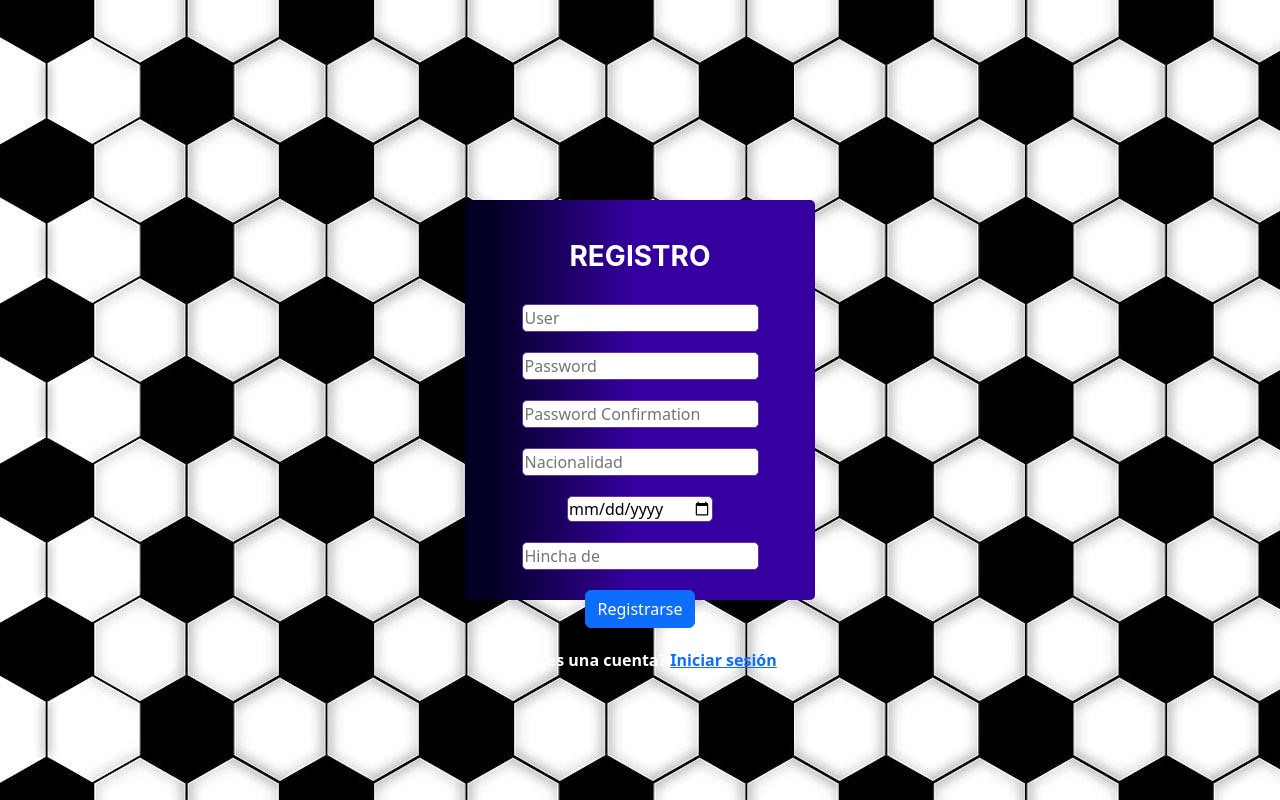
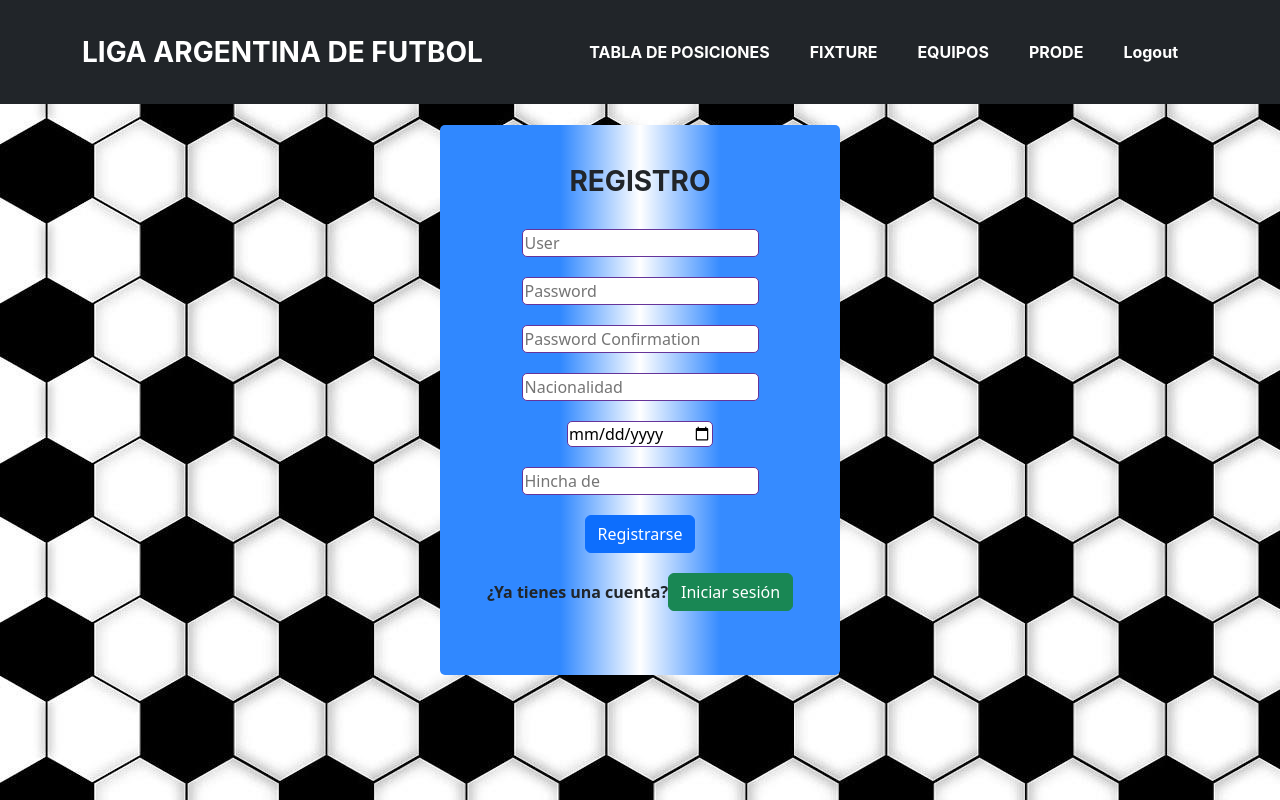
Before and after one commit to FabianFrias25/ProyectoFinalFriasFabian, a Django app: page /AppFutbolArg/registro/ in a window 1280 px wide. Run offline with Django 4.2, Linux system fonts and the light colour scheme; some libraries are stand-ins or nearby versions; some web fonts are replaced.

Commit message:
registro, login y templates

```diff
--- a/AppFutbolArg/static/AppFutbolArg/css/fabifriasStyles.css
+++ b/AppFutbolArg/static/AppFutbolArg/css/fabifriasStyles.css
@@ -100,12 +100,12 @@ table td {
 
 .formRegistro {
     font-weight: bold;
-    background: rgb(2,0,36);
-    background: linear-gradient(90deg, rgba(2,0,36,1) 7%, rgba(53,0,159,1) 48%);
+    background: rgb(48,136,255);
+    background: linear-gradient(90deg, rgba(48,136,255,1) 30%, rgba(255,255,255,1) 50%, rgba(54,139,255,1) 70%);
     padding: 40px 20px 20px 20px;
     border-radius: 5px;
-    width: 350px;
-    height: 400px;
+    width: 400px;
+    height: 550px;
 }
 
 .formRegistro div {
--- a/AppFutbolArg/templates/AppFutbolArg/Equipos.html
+++ b/AppFutbolArg/templates/AppFutbolArg/Equipos.html
@@ -22,7 +22,7 @@
                         </tr>
                     </tbody>
                 </table>
-                <p>Utiliza la imagen como guía para ingresar correctamente el nombre</p>
+                <p style="color: black; background: linear-gradient(90deg, rgba(2,0,36,1) 0%, rgba(255,255,255,0.8688725490196079) 0%);">Utiliza la imagen como guía para ingresar correctamente el nombre</p>
             </form>
         </div>
     </div>
--- a/AppFutbolArg/templates/AppFutbolArg/Fixture.html
+++ b/AppFutbolArg/templates/AppFutbolArg/Fixture.html
@@ -5,7 +5,7 @@
 <div class="contenido">
     <div class="container mt-5 margenPosiciones">
         <div style="display: flex; justify-content: center; background: linear-gradient(90deg, rgba(2,0,36,1) 0%, rgba(255,255,255,0.8688725490196079) 0%); padding: 5px;">
-            <h2 style="color: black; font-weight: bold;">FECHA 23:</h2>
+            <h2 style="color: black; font-weight: bold; ">FECHA 23:</h2>
         </div>
         <table>
             <tr>
--- a/AppFutbolArg/templates/AppFutbolArg/Inicio.html
+++ b/AppFutbolArg/templates/AppFutbolArg/Inicio.html
@@ -45,10 +45,13 @@
                     </div>
                     <p class="pre-wrap masthead-subheading font-weight-light mb-0"> ¡Bienvenidos a la liga de Los Campeones del Mundo!</p>
                 </div>
+                {% if user.is_authenticated %}
+                {% else %}
                 <div>
                     <a class="btn btn-primary btn-black" href="{% url 'login' %}">Iniciar Sesion</a>
                     <a class="btn btn-primary btn-black" href="{% url 'registro' %}">Registrarse</a>
                 </div>
+                {% endif %}
             </header>
             {% endblock %}
         </div>
--- a/AppFutbolArg/templates/AppFutbolArg/getEquipos.html
+++ b/AppFutbolArg/templates/AppFutbolArg/getEquipos.html
@@ -5,7 +5,7 @@
 <div class="contenido">
     {% if equipos %}
     <div class="container mt-5 margenPosiciones">
-        <h2 style="color: darkblack; font-weight: bold">Resultado de la búsqueda:</h2>
+        <h2 style="color: darkblack; font-weight: bold; background: linear-gradient(90deg, rgba(2,0,36,1) 0%, rgba(255,255,255,0.8688725490196079) 0%);">Resultado de la búsqueda:</h2>
         <table id="posiciones" class="td">
             <tbody>
                 {% for equipo in equipos %}
@@ -46,8 +46,8 @@
         </table>
     </div>
     {% else %}
-    <div class="container mt-5 margenPosiciones">
-        <h2>No se encontraron equipos</h2>
+    <div class="container mt-5 margenPosiciones" style="background: linear-gradient(90deg, rgba(2,0,36,1) 0%, rgba(255,255,255,0.8688725490196079) 0%);">
+       <h1 style="font-weight: bold;">No se encontraron equipos</h1>
         <p>Utiliza la imagen como guía para ingresar correctamente el nombre</p>
         <a class="btn btn-primary" href="{% url 'Equipos' %}">Regresar</a>
     </div>
--- a/AppFutbolArg/templates/AppFutbolArg/registro.html
+++ b/AppFutbolArg/templates/AppFutbolArg/registro.html
@@ -1,25 +1,12 @@
-<!DOCTYPE html>
-<html lang="en">
-<head>
-    {% load static %}
-    <meta charset="utf-8">
-    <meta name="viewport" content="width=device-width, initial-scale=1, shrink-to-fit=no">
-    <meta name="description" content="">
-    <meta name="author" content="">
-    <link href="{% static 'AppFutbolArg/css/fabifriasStyles.css' %}" rel="stylesheet">
-    <link href="{% static 'AppFutbolArg/css/styles.css' %}" rel="stylesheet">
-    <link href="{% static 'AppFutbolArg/css/heading.css' %}" rel="stylesheet">
-    <link href="{% static 'AppFutbolArg/css/bootstrap.min.css' %}" rel="stylesheet">
-    <script src="{% static 'AppFutbolArg/js/bootstrap.min.js' %}"></script>
-    <script src="{% static 'AppFutbolArg/js/scripts.js' %}"></script>
-    <script src="https://cdnjs.cloudflare.com/ajax/libs/font-awesome/5.13.0/js/all.min.js" crossorigin="anonymous"></script>
-    <title>{% block title %} Registro | Liga Argentina 2023{% endblock %}</title>
-</head>
+{% extends "AppFutbolArg/Inicio.html" %}
+{% load static %}
+<title>{% block title %} Registro | Liga Argentina 2023{% endblock %}</title>
+{% block contenidoQueCambia %}
 <body>
     <div class="pararegistro">
         <form action="" method="POST" class="formRegistro">
             {% csrf_token %}
-            <h3 style="color: white; font-weight:bold; margin-bottom: 30px; display: flex; justify-content: center; align-items: center;">REGISTRO</h3>
+            <h3 style="color: darkblack; font-weight:bold; margin-bottom: 30px; display: flex; justify-content: center; align-items: center;">REGISTRO</h3>
             <div>
                 <input id="id_username" name="username" type="text" placeholder="User" class="inputLogin">
             </div>
@@ -41,8 +28,10 @@
             <div>
                 <button class="btn btn-primary" type="submit">Registrarse</button>
             </div>
-            <p style="color: white;">¿Ya tienes una cuenta? <a href="/AppCoder/login">Iniciar sesión</a></p>
+            <div>
+                <p style="color: darkblack; display: flex; justify-content: center; align-items: center;">¿Ya tienes una cuenta?<a href="/AppFutbolArg/login" class="btn btn-success">Iniciar sesión</a></p>
+            </div>
         </form>
     </div>
 </body>
-</html>
+{% endblock %}
--- a/AppFutbolArg/views.py
+++ b/AppFutbolArg/views.py
@@ -35,7 +35,7 @@ def registro(request):
         form = RegistrationForm(request.POST)
         if form.is_valid():
             form.save()
-            return redirect('inicio')
+            return render(request, 'AppFutbolArg/login.html')
     else:
         form = RegistrationForm()
     return render(request, 'AppFutbolArg/registro.html', {'form': form})
@@ -48,7 +48,7 @@ def ver_login(request):
         user = authenticate(request, username=username, password=password)
         if user is not None:
             login(request, user)
-            return redirect('inicio')
+            return render(request, 'AppFutbolArg/Inicio.html')
         else:
             return render(request, 'AppFutbolArg/login.html', {'error': 'Nombre de usuario o contraseña incorrectos.'})
     return render(request, 'AppFutbolArg/login.html')
```
Also changed, not shown: AppFutbolArg/templates/AppFutbolArg/login.html (+6 -19 lines), db.sqlite3.
